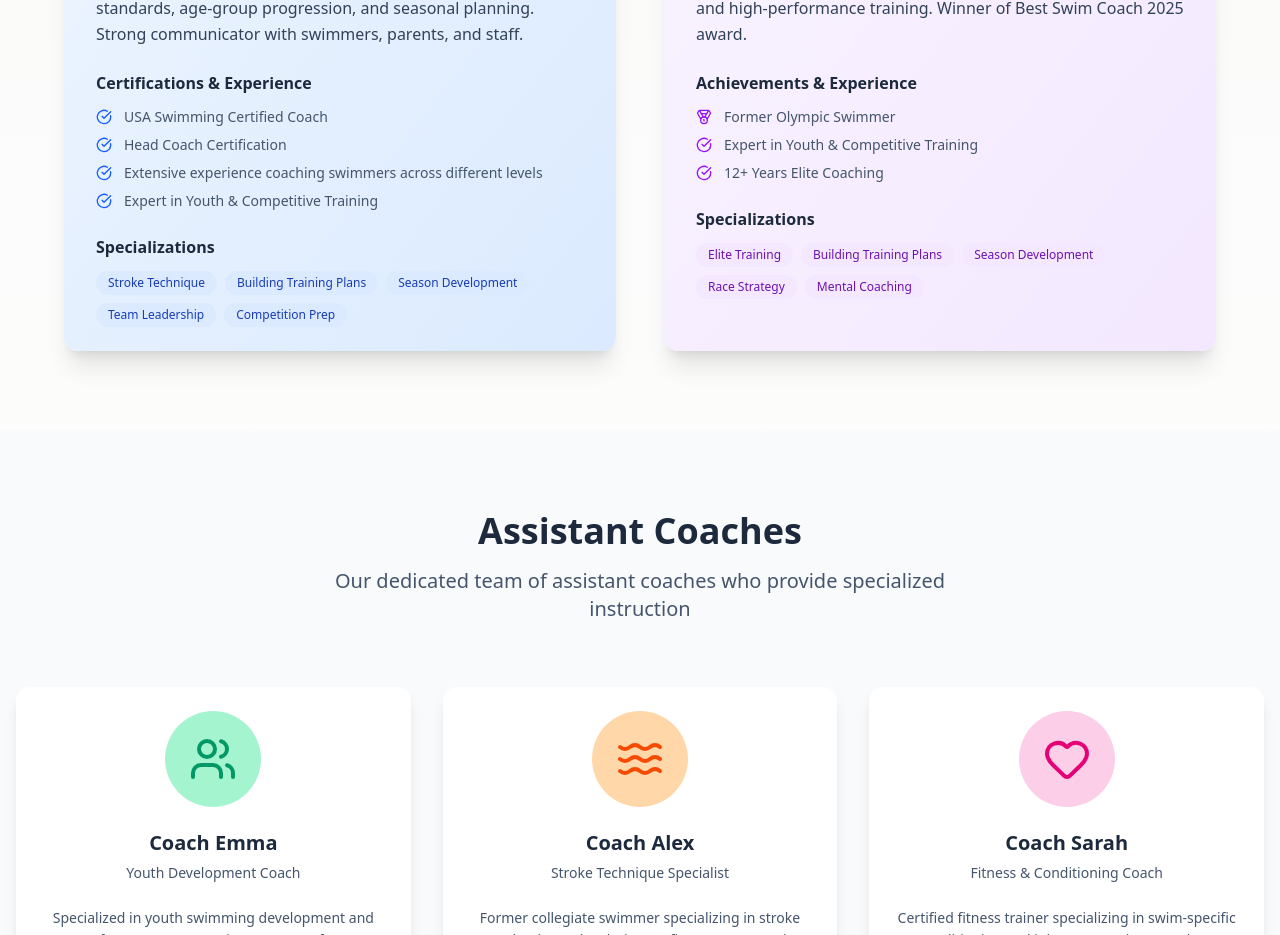
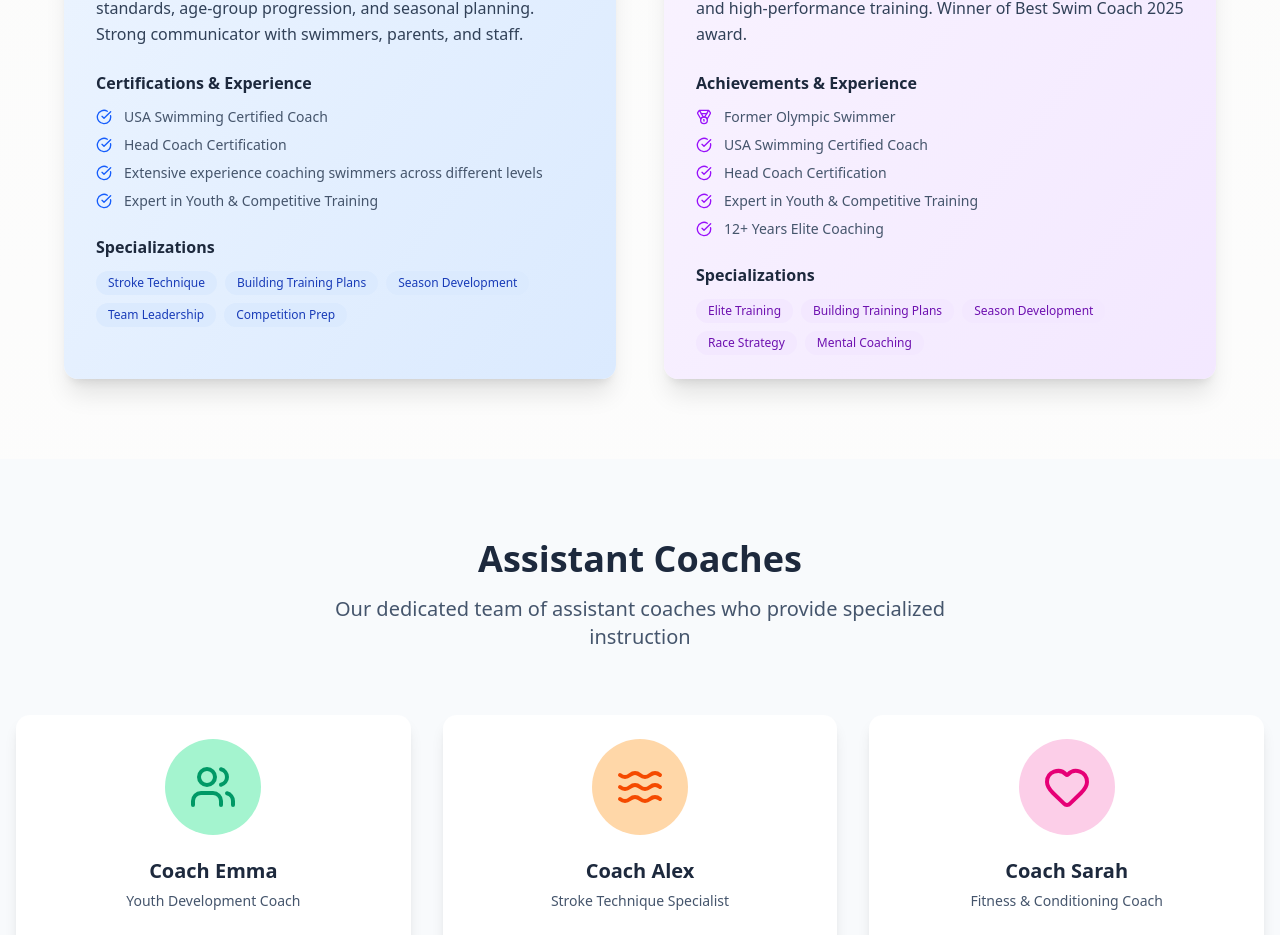
Before and after one commit to primeswim/prime-swim, a Next.js app: page /coaches in a window 1280 px wide. Shown: the part 1273-2208 px from the top of the page. Built offline with nearby package versions, Linux system fonts and the light colour scheme.

Commit message:
update coach info

```diff
--- a/src/app/coaches/page.tsx
+++ b/src/app/coaches/page.tsx
@@ -143,6 +143,14 @@ export default function CoachesPage() {
                   <div className="flex items-center">
                     <Medal className="w-4 h-4 mr-3 text-purple-600" />
                     <span className="text-sm text-slate-600">Former Olympic Swimmer</span>
+                  </div>
+                  <div className="flex items-center">
+                    <CheckCircle className="w-4 h-4 mr-3 text-purple-600" />
+                    <span className="text-sm text-slate-600">USA Swimming Certified Coach</span>
+                  </div>
+                  <div className="flex items-center">
+                    <CheckCircle className="w-4 h-4 mr-3 text-purple-600" />
+                    <span className="text-sm text-slate-600">Head Coach Certification</span>
                   </div>
                   <div className="flex items-center">
                     <CheckCircle className="w-4 h-4 mr-3 text-purple-600" />
```
